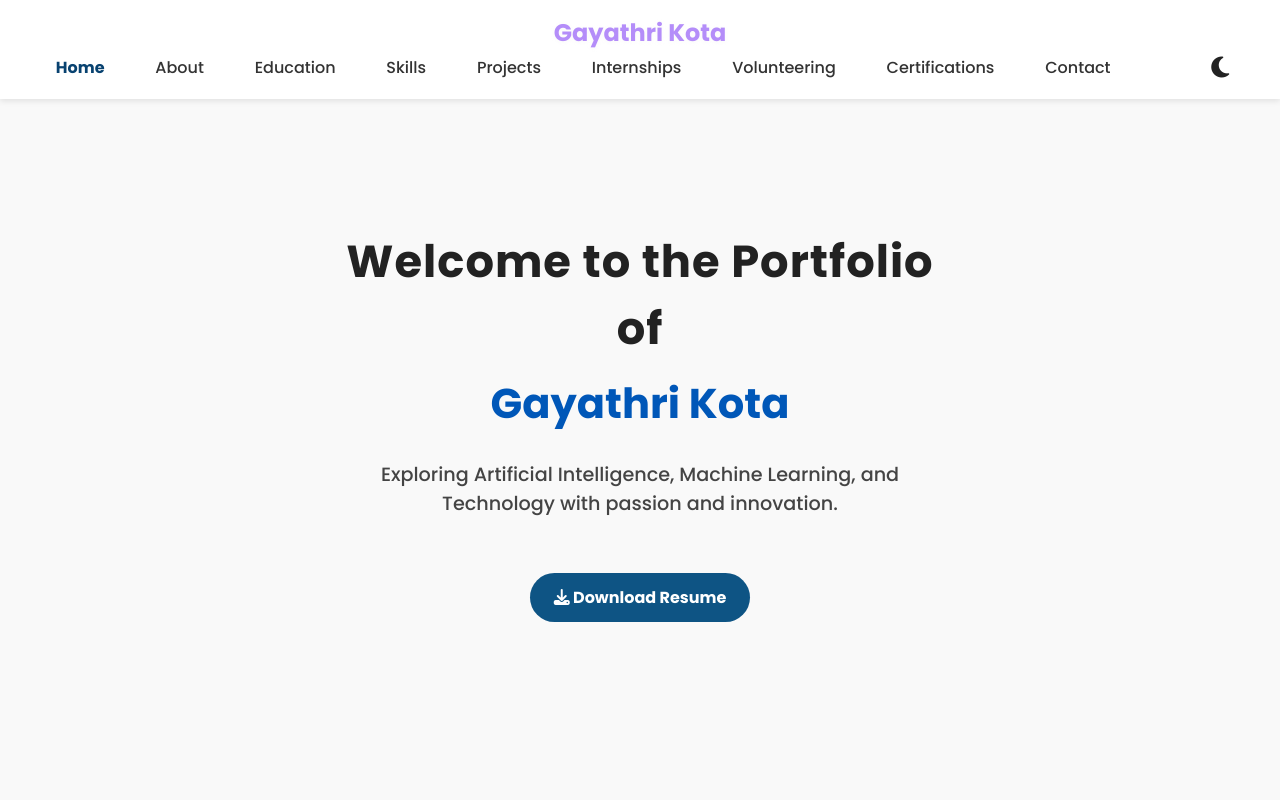
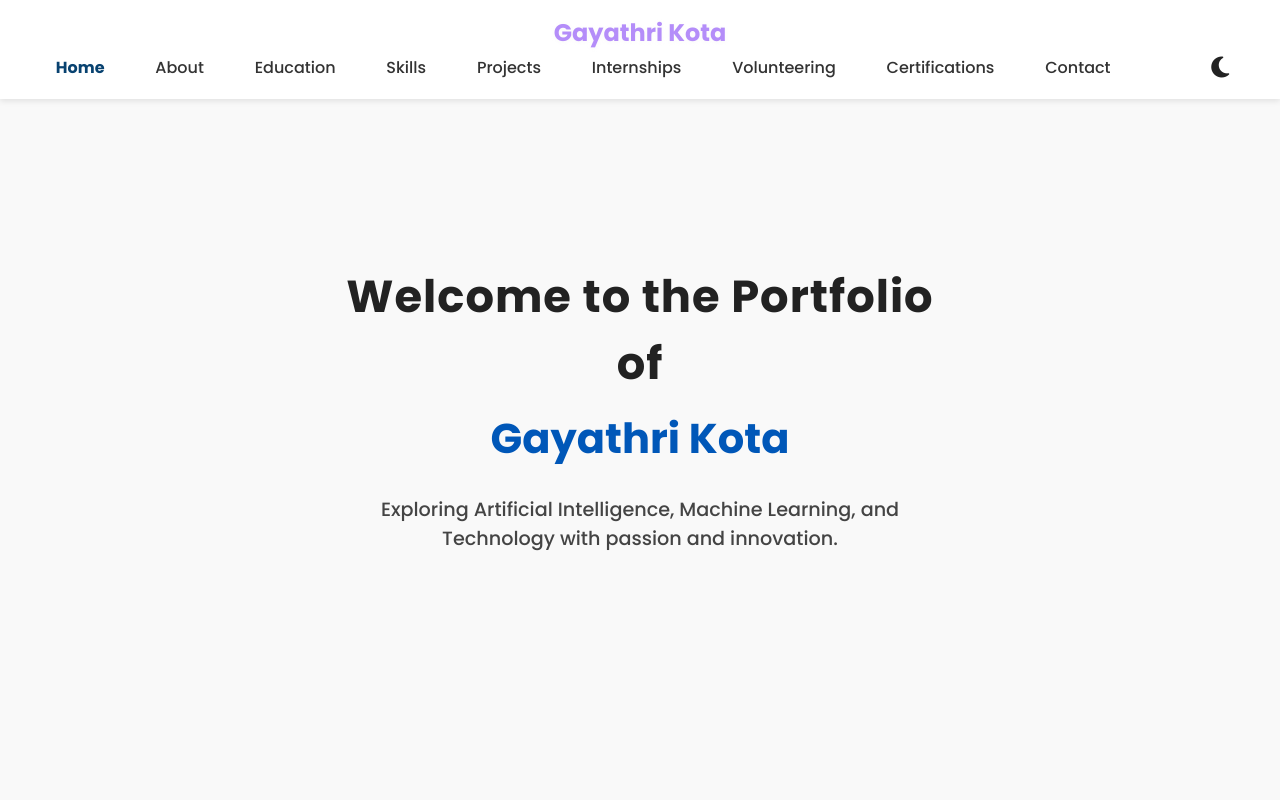
Before and after one commit to gayathrikota02/Gayathri_Portfolio, a plain HTML site: page index.html in a window 1280 px wide. Shown: the top 800 px of the page. Drawn offline with Linux system fonts and the light colour scheme.

Commit message:
Update index.html

```diff
--- a/index.html
+++ b/index.html
@@ -36,10 +36,7 @@
     <p>
       Exploring Artificial Intelligence, Machine Learning, and Technology with passion and innovation.
     </p>
-    <a href="https://drive.google.com/file/d/1BfhmYRu92D7ey458GnH6caSOAtaUnob2/view?usp=sharing"
-       download class="btn-download">
-      <i class="fa fa-download"></i> Download Resume
-    </a>
+
   </div>
 </section>
 
```
